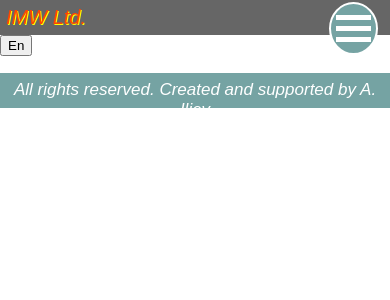
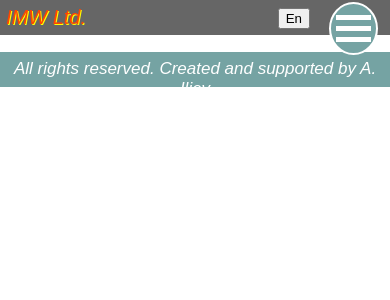
Before and after one commit to AleksandarIliev/IMW, a React (Create React App) app: page / in a window 390 px wide. Shown: the top 300 px of the page. Built offline with nearby package versions, Linux system fonts and the light colour scheme.

Commit message:
Fix css and LangBtn

```diff
--- a/src/App.css
+++ b/src/App.css
@@ -90,7 +90,9 @@ body {
 }
 
 .language {
-
+    position: fixed;
+    top: 8px;
+    right: 20px;
 }
 
 @media screen and (max-width: 700px) {
@@ -128,4 +130,9 @@ body {
     .miniNav a:hover {
         background-color: #666666;
     }
+    .language {
+        position: fixed;
+        top: 8px;
+        right: 80px;
+    }
 }
--- a/src/Components/LangBtn/LangBtn.js
+++ b/src/Components/LangBtn/LangBtn.js
@@ -17,7 +17,7 @@ export const LangBtn = () => {
             </span>
             {isClick ?
                 <div>
-                    <div><button onClick={() => setLang('Bg')} >Bg</button></div>
+                    <div><button onClick={() => setLang('Bg')}>Bg</button></div>
                     <div><button onClick={() => setLang('En')}>En</button></div>
                     <div><button onClick={() => setLang('De')}>De</button></div>
                 </div> : ''
```
